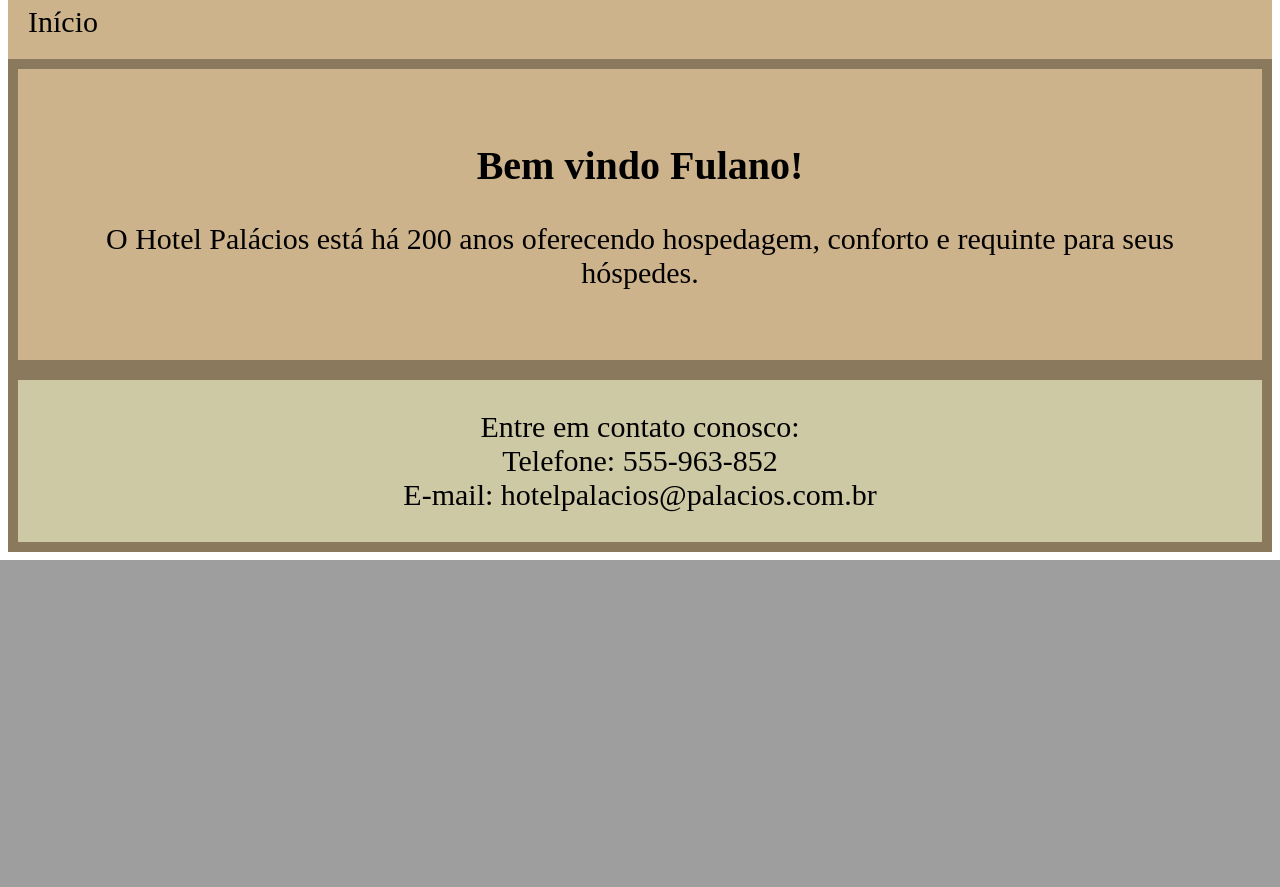
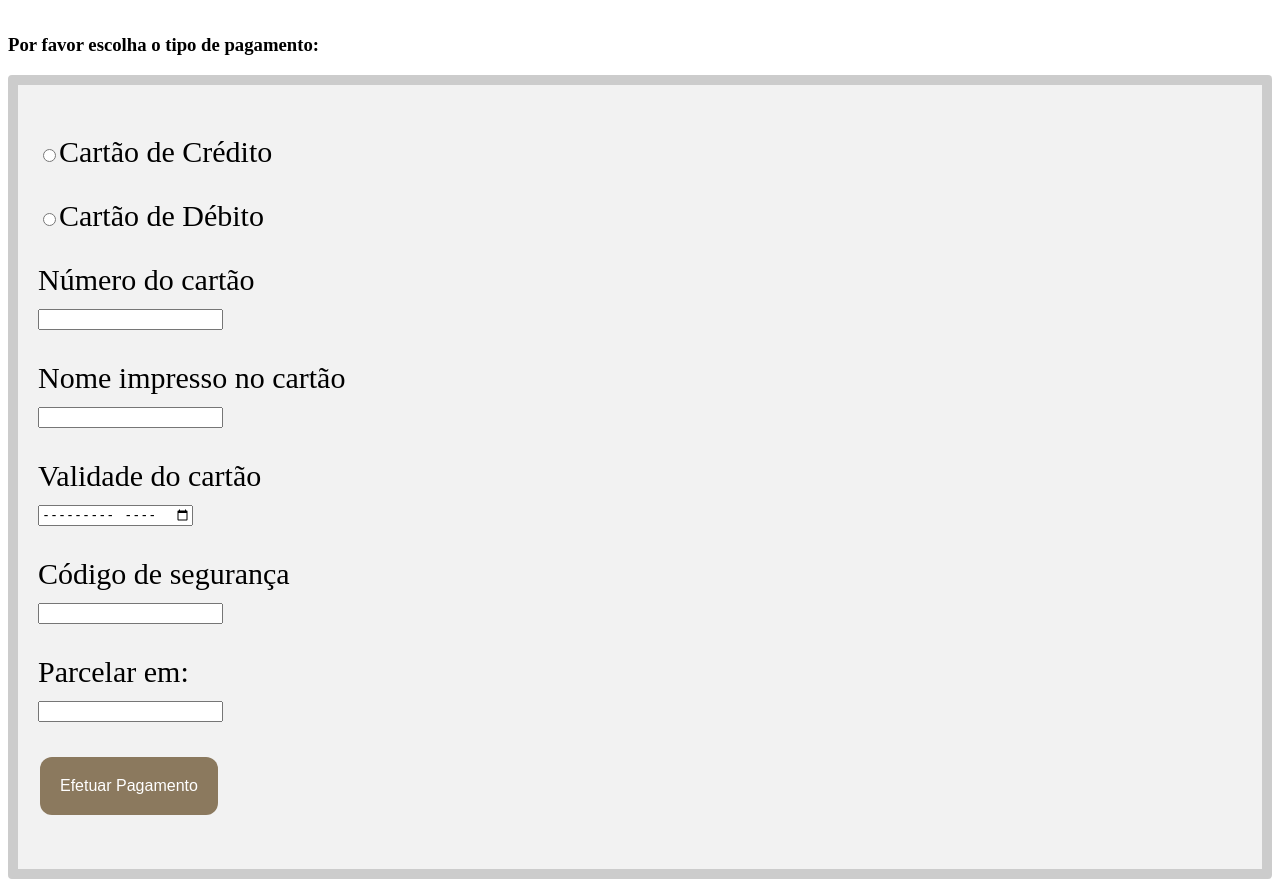
Before and after one commit to laisss97/hotel, a PHP site: page /view/pagamento.php in a window 1280 px wide. Shown: the part 540-1427 px from the top of the page. Before the commit the page ends 1100 px from the top, so only its background shows below. Run offline with PHP 8.4, Linux system fonts and the light colour scheme.

Commit message:
Formulário de pagamento com extensão php, feito pela Isadora

```diff
--- a/view/pagamento.php
+++ b/view/pagamento.php
@@ -1,38 +1,68 @@
 <!DOCTYPE html>
-
 <!--
 Trablaho de Programação Web.
 Tema: reserva de quarto em hotel.
-Data: 11 /10 /2018
+Data: 1 /12 /2018
 -->
 <html lang="pt-br">
 <head>
-	<title>Reserva no Hotel Palácios</title>
+	<title>Pagamento</title>
 	<meta charset="utf-8">
-	<link rel="stylesheet" type="text/css" href="view/palacio.css">
+	<link rel="stylesheet" type="text/css" href="palacio.css">
 </head>
 
 <body>
-
 	<header>
-		<h1>Hotel Palácios Arrumar Pagamento!!!!</h1>
+		<h1>Hotel Palácios</h1>
 	</header>
 
 	<section>
 		<nav>
 			<a href="?funcao=homeLogin">Início</a>
-
 		</nav>
 	</section>
 
-	<article>
-		<h2>Bem vindo Fulano!</h2>
-		<p>O Hotel Palácios está há 200 anos oferecendo hospedagem, conforto e requinte para seus hóspedes.</p>
-	</article>
+	<div class="pagamento">
+	<h2>Pagamento</h2>
 
-	<footer>
-		<p>Entre em contato conosco:<br>Telefone: 555-963-852<br>E-mail: hotelpalacios@palacios.com.br</p>
-	</footer>
+	<h3>Por favor escolha o tipo de pagamento:</h3>
+
+		<form action="action_page.php">
+			<p>
+				<!--<label for="credito">Crédito</label><br>-->
+				<input name="credito" id="credito" type="radio" value="credito">Cartão de Crédito<br>
+			</p>
+			<p>
+				<!--<label for="debito">Débito</label><br>-->
+				<input name="debito" id="debito" type="radio" value="debito">Cartão de Débito<br>
+			</p>
+			<p>
+				<label for="numcartao">Número do cartão</label><br>
+				<input name="numcartao" id="numcartao" type="text"   required="requirited"><br>
+			</p>
+			<p>
+				<label for="nomecartao">Nome impresso no cartão</label><br>
+				<input name="nomecartao" id="nomecartao" type="text"   required="requirited"><br>
+			</p>
+			<p>
+				<label for="validade">Validade do cartão</label><br>
+				<input name="validade" id="validade" type="month"   required="requirited"><br>
+			</p>
+			<p>
+				<label for="codseguranca">Código de segurança</label><br>
+				<input name="codseguranca" id="codseguranca" type="text" maxlength="4" required="requirited"><br>
+			</p>
+			<p>
+				<label for="parcelas">Parcelar em:</label><br>
+				<input name="parcelas" id="parcelas" type="text" minlength="1" maxlength="4" required="requirited"><br>
+			</p>
+			<p>
+				<!-- Deve ir para uma mensagem de paragamento efetuado com sucesso ou erro-->
+	            <input type="submit" value="Efetuar Pagamento" name="enviado"/><br>
+	        </p>
+	        </form>
+	</div>
+
 
 </body>
 </html>
```
